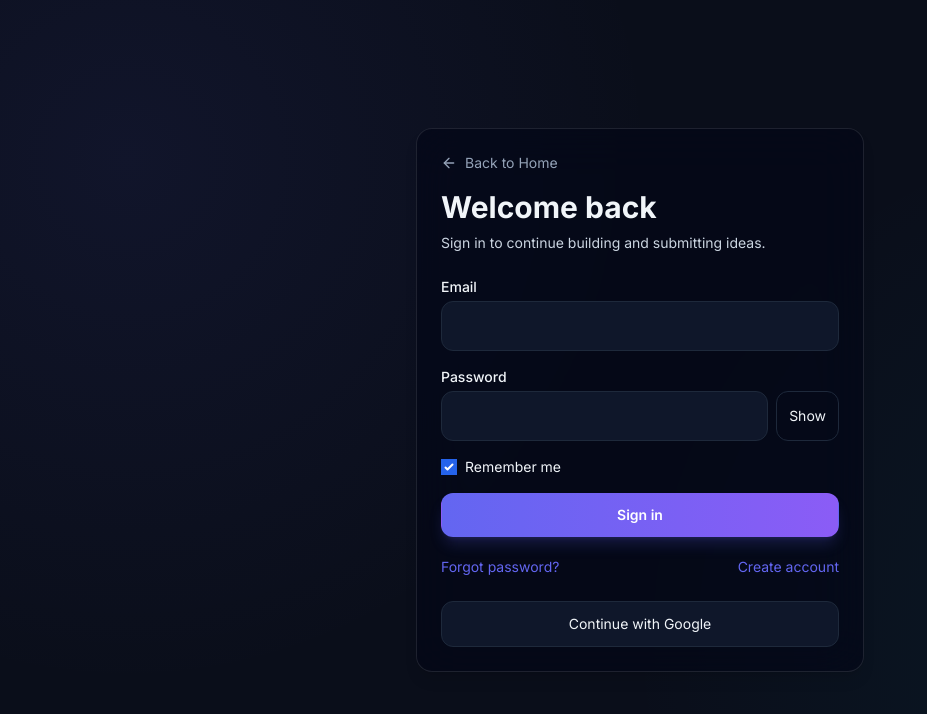
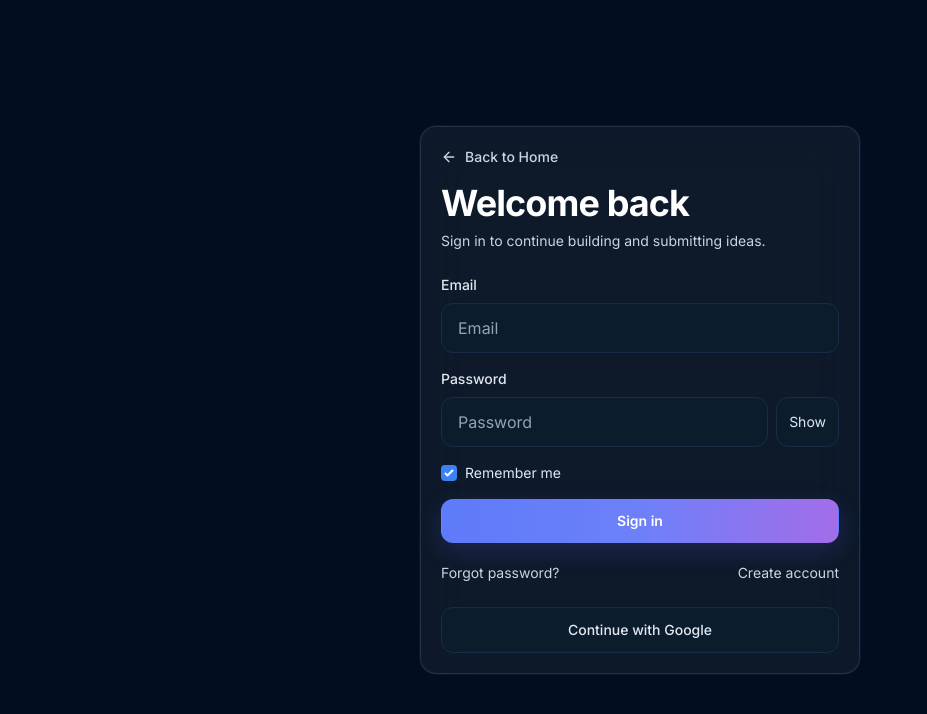
Before and after one commit to shivamrokade6411/Open-Innovation-Marketplace, a Next.js app in the folder apps/frontend/: page /login in a window 1280 px wide. Shown: the top 714 px of the page, without its empty margins (0-927 px from the left). Built offline with nearby package versions, Linux system fonts and the light colour scheme; no server answers.

Commit message:
Update project

```diff
--- a/apps/frontend/src/app/(auth)/login/page.tsx
+++ b/apps/frontend/src/app/(auth)/login/page.tsx
@@ -48,39 +48,74 @@ export default function LoginPage(): JSX.Element {
   };
 
   return (
-    <main className="flex min-h-screen items-center justify-center px-4 py-16">
-      <motion.div initial={{ opacity: 0, y: 24 }} animate={{ opacity: 1, y: 0 }} className="w-full max-w-md">
-        <Card variant="glass" className="bg-white/70 dark:bg-slate-950/60">
-          <Link href="/" className="inline-flex items-center gap-2 text-sm text-slate-500 hover:text-slate-700 dark:text-slate-400 dark:hover:text-slate-200 mb-4 transition-colors">
+    <main className="flex min-h-screen items-center justify-center px-4 py-16 bg-[#020d1f]">
+      <motion.div initial={{ opacity: 0, y: 24 }} animate={{ opacity: 1, y: 0 }} className="w-full max-w-[440px]">
+        <Card variant="glass" className="border border-[#1d2a40] bg-[#061827]/85 px-5 py-5 shadow-[0_0_0_1px_rgba(96,165,250,0.08)] backdrop-blur-xl">
+          <Link href="/" className="mb-4 inline-flex items-center gap-2 text-sm font-medium text-slate-300 transition-colors hover:text-white">
             <ArrowLeft className="h-4 w-4" /> Back to Home
           </Link>
-          <h1 className="text-3xl font-bold">Welcome back</h1>
-          <p className="mt-2 text-sm text-slate-600 dark:text-slate-300">Sign in to continue building and submitting ideas.</p>
+
+          <h1 className="text-4xl font-bold tracking-tight text-white">Welcome back</h1>
+          <p className="mt-2 text-sm text-slate-300">Sign in to continue building and submitting ideas.</p>
+
           <form className="mt-6 space-y-4" onSubmit={handleSubmit(onSubmit)}>
             <div>
-              <label className="mb-1 block text-sm font-medium">Email</label>
-              <input className="w-full rounded-xl border border-slate-200 bg-white/80 px-4 py-3 outline-none dark:border-slate-800 dark:bg-slate-900" {...register('email')} />
-              {errors.email && <p className="mt-1 text-xs text-red-500">{errors.email.message}</p>}
+              <label className="mb-2 block text-sm font-medium text-slate-200">Email</label>
+              <input
+                className="w-full rounded-xl border border-[#1a2c45] bg-[#0b1d2d] px-4 py-3 text-white outline-none placeholder:text-slate-400 focus:border-[#4d9ef9]"
+                placeholder="Email"
+                {...register('email')}
+              />
+              {errors.email && <p className="mt-1 text-xs text-red-400">{errors.email.message}</p>}
             </div>
+
             <div>
-              <label className="mb-1 block text-sm font-medium">Password</label>
+              <label className="mb-2 block text-sm font-medium text-slate-200">Password</label>
               <div className="flex gap-2">
-                <input type={showPassword ? 'text' : 'password'} className="w-full rounded-xl border border-slate-200 bg-white/80 px-4 py-3 outline-none dark:border-slate-800 dark:bg-slate-900" {...register('password')} />
-                <button type="button" className="rounded-xl border border-slate-200 px-3 text-sm dark:border-slate-800" onClick={() => setShowPassword((current) => !current)}>{showPassword ? 'Hide' : 'Show'}</button>
+                <input
+                  type={showPassword ? 'text' : 'password'}
+                  className="w-full rounded-xl border border-[#1a2c45] bg-[#0b1d2d] px-4 py-3 text-white outline-none placeholder:text-slate-400 focus:border-[#4d9ef9]"
+                  placeholder="Password"
+                  {...register('password')}
+                />
+                <button
+                  type="button"
+                  className="rounded-xl border border-[#1a2c45] bg-[#0b1d2d] px-3 text-sm text-slate-200 transition hover:border-[#2e4d76]"
+                  onClick={() => setShowPassword((current) => !current)}
+                >
+                  {showPassword ? 'Hide' : 'Show'}
+                </button>
               </div>
-              {errors.password && <p className="mt-1 text-xs text-red-500">{errors.password.message}</p>}
+              {errors.password && <p className="mt-1 text-xs text-red-400">{errors.password.message}</p>}
             </div>
-            <label className="flex items-center gap-2 text-sm">
-              <input type="checkbox" {...register('rememberMe')} /> Remember me
+
+            <label className="flex items-center gap-2 text-sm text-slate-200">
+              <input type="checkbox" className="h-4 w-4 rounded border-[#1a2c45] bg-[#0b1d2d] text-blue-500" {...register('rememberMe')} />
+              Remember me
             </label>
-            {error && <p className="text-sm text-red-500">{error}</p>}
-            <Button type="submit" className="w-full" loading={isSubmitting}>Sign in</Button>
+
+            {error && <p className="text-sm text-red-400">{error}</p>}
+
+            <Button
+              type="submit"
+              className="w-full rounded-xl border border-transparent bg-gradient-to-r from-[#5e7bf9] via-[#6d80f9] to-[#a36de9] text-white shadow-[0_8px_24px_rgba(108,92,231,0.4)] hover:brightness-110"
+              loading={isSubmitting}
+            >
+              Sign in
+            </Button>
           </form>
-          <div className="mt-5 flex items-center justify-between text-sm">
-            <Link className="text-brand-primary" href="/forgot-password">Forgot password?</Link>
-            <Link className="text-brand-primary" href="/register">Create account</Link>
+
+          <div className="mt-5 flex items-center justify-between text-sm text-slate-300">
+            <Link className="transition hover:text-white" href="/forgot-password">Forgot password?</Link>
+            <Link className="transition hover:text-white" href="/register">Create account</Link>
           </div>
-          <button className="mt-6 w-full rounded-xl border border-slate-200 bg-white/60 px-4 py-3 text-sm dark:border-slate-800 dark:bg-slate-900">Continue with Google</button>
+
+          <button
+            type="button"
+            className="mt-6 w-full rounded-xl border border-[#1a2c45] bg-[#0b1d2d] px-4 py-3 text-sm font-medium text-slate-200 transition hover:border-[#2e4d76] hover:text-white"
+          >
+            Continue with Google
+          </button>
         </Card>
       </motion.div>
     </main>
--- a/apps/frontend/src/app/(auth)/register/page.tsx
+++ b/apps/frontend/src/app/(auth)/register/page.tsx
@@ -117,60 +117,105 @@ export default function RegisterPage(): JSX.Element {
   };
 
   return (
-    <main className="flex min-h-screen items-center justify-center px-4 py-16">
-      <Card variant="glass" className="w-full max-w-2xl bg-white/70 dark:bg-slate-950/60">
+    <main className="flex min-h-screen items-center justify-center bg-[#020d1f] px-4 py-16">
+      <Card variant="glass" className="w-full max-w-[580px] border border-[#1d2a40] bg-[#061827]/85 px-5 py-5 shadow-[0_0_0_1px_rgba(96,165,250,0.08)] backdrop-blur-xl">
         <div className="mb-6">
-          <div className="mb-2 flex items-center justify-between text-sm text-slate-500">
+          <div className="mb-2 flex items-center justify-between text-sm text-slate-300">
             <span>Step {step + 1} of 4</span>
             <span>{Math.round(progress)}%</span>
           </div>
-          <div className="h-2 rounded-full bg-slate-200 dark:bg-slate-800">
-            <div className="h-full rounded-full bg-gradient-to-r from-brand-primary to-brand-accent" style={{ width: `${progress}%` }} />
+          <div className="h-2 rounded-full bg-[#1a2c45]">
+            <div className="h-full rounded-full bg-gradient-to-r from-[#5aa9ff] to-[#8f6ddd]" style={{ width: `${progress}%` }} />
           </div>
         </div>
+
         <motion.div key={step} initial={{ opacity: 0, x: 24 }} animate={{ opacity: 1, x: 0 }} className="space-y-4">
           {step === 0 && (
             <div>
-              <h1 className="text-3xl font-bold">Choose your role</h1>
-              <div className="mt-4 grid grid-cols-1 gap-3 md:grid-cols-3">
+              <h1 className="text-4xl font-bold tracking-tight text-white">Choose your role</h1>
+              <div className="mt-5 grid grid-cols-1 gap-3 md:grid-cols-3">
                 {(['innovator', 'company', 'admin'] as const).map((role) => (
-                  <button key={role} type="button" onClick={() => setValues((current) => ({ ...current, role }))} className={`rounded-2xl border p-4 text-left ${values.role === role ? 'border-brand-primary bg-brand-primary/10' : 'border-slate-200 dark:border-slate-800'}`}>
-                    <div className="font-semibold capitalize">{role}</div>
-                    <div className="text-sm text-slate-500">{role === 'innovator' ? 'Submit ideas' : role === 'company' ? 'Post challenges' : 'Manage the platform'}</div>
+                  <button
+                    key={role}
+                    type="button"
+                    onClick={() => setValues((current) => ({ ...current, role }))}
+                    className={`rounded-2xl border p-4 text-left transition ${values.role === role ? 'border-[#4d9ef9] bg-[#112d4b]' : 'border-[#1a2c45] bg-[#0b1d2d] text-slate-300 hover:border-[#2e4d76]'}`}
+                  >
+                    <div className="text-xl font-semibold capitalize text-white">{role}</div>
+                    <div className="mt-1 text-sm text-slate-300">
+                      {role === 'innovator' ? 'Submit ideas' : role === 'company' ? 'Post challenges' : 'Manage the platform'}
+                    </div>
                   </button>
                 ))}
               </div>
             </div>
           )}
+
           {step === 1 && (
             <div className="grid gap-4 md:grid-cols-2">
-              <input className="rounded-xl border border-slate-200 bg-white/80 px-4 py-3 dark:border-slate-800 dark:bg-slate-900" placeholder="Full name" value={values.name} onChange={(event) => setValues((current) => ({ ...current, name: event.target.value }))} />
-              <input className="rounded-xl border border-slate-200 bg-white/80 px-4 py-3 dark:border-slate-800 dark:bg-slate-900" placeholder="Email" value={values.email} onChange={(event) => setValues((current) => ({ ...current, email: event.target.value }))} />
-              <input className="rounded-xl border border-slate-200 bg-white/80 px-4 py-3 md:col-span-2 dark:border-slate-800 dark:bg-slate-900" placeholder="Password" type="password" value={values.password} onChange={(event) => setValues((current) => ({ ...current, password: event.target.value }))} />
+              <input
+                className="rounded-xl border border-[#1a2c45] bg-[#0b1d2d] px-4 py-3 text-white outline-none placeholder:text-slate-400 focus:border-[#4d9ef9]"
+                placeholder="Full name"
+                value={values.name}
+                onChange={(event) => setValues((current) => ({ ...current, name: event.target.value }))}
+              />
+              <input
+                className="rounded-xl border border-[#1a2c45] bg-[#0b1d2d] px-4 py-3 text-white outline-none placeholder:text-slate-400 focus:border-[#4d9ef9]"
+                placeholder="Email"
+                value={values.email}
+                onChange={(event) => setValues((current) => ({ ...current, email: event.target.value }))}
+              />
+              <input
+                className="rounded-xl border border-[#1a2c45] bg-[#0b1d2d] px-4 py-3 text-white outline-none placeholder:text-slate-400 focus:border-[#4d9ef9] md:col-span-2"
+                placeholder="Password"
+                type="password"
+                value={values.password}
+                onChange={(event) => setValues((current) => ({ ...current, password: event.target.value }))}
+              />
             </div>
           )}
+
           {step === 2 && (
             <div className="grid gap-4 md:grid-cols-2">
-              <input className="rounded-xl border border-slate-200 bg-white/80 px-4 py-3 dark:border-slate-800 dark:bg-slate-900" placeholder="Company name (if applicable)" value={values.companyName} onChange={(event) => setValues((current) => ({ ...current, companyName: event.target.value }))} />
-              <input className="rounded-xl border border-slate-200 bg-white/80 px-4 py-3 dark:border-slate-800 dark:bg-slate-900" placeholder="Skills separated by commas" value={values.skills} onChange={(event) => setValues((current) => ({ ...current, skills: event.target.value }))} />
-              <textarea className="min-h-32 rounded-xl border border-slate-200 bg-white/80 px-4 py-3 md:col-span-2 dark:border-slate-800 dark:bg-slate-900" placeholder="Bio" value={values.bio} onChange={(event) => setValues((current) => ({ ...current, bio: event.target.value }))} />
+              <input
+                className="rounded-xl border border-[#1a2c45] bg-[#0b1d2d] px-4 py-3 text-white outline-none placeholder:text-slate-400 focus:border-[#4d9ef9]"
+                placeholder="Company name"
+                value={values.companyName}
+                onChange={(event) => setValues((current) => ({ ...current, companyName: event.target.value }))}
+              />
+              <input
+                className="rounded-xl border border-[#1a2c45] bg-[#0b1d2d] px-4 py-3 text-white outline-none placeholder:text-slate-400 focus:border-[#4d9ef9]"
+                placeholder="Skills"
+                value={values.skills}
+                onChange={(event) => setValues((current) => ({ ...current, skills: event.target.value }))}
+              />
+              <textarea
+                className="min-h-32 rounded-xl border border-[#1a2c45] bg-[#0b1d2d] px-4 py-3 text-white outline-none placeholder:text-slate-400 focus:border-[#4d9ef9] md:col-span-2"
+                placeholder="Bio"
+                value={values.bio}
+                onChange={(event) => setValues((current) => ({ ...current, bio: event.target.value }))}
+              />
             </div>
           )}
-          {step === 3 && <div className="rounded-2xl border border-dashed border-slate-300 p-6 text-sm dark:border-slate-700">We will send a verification email after registration.</div>}
+
+          {step === 3 && <div className="rounded-2xl border border-dashed border-[#2a3a54] bg-[#0b1d2d] p-6 text-sm text-slate-300">We will send a verification email after registration.</div>}
+
           {error && (
-            <div className="flex items-start gap-3 rounded-xl border border-red-500/20 bg-red-500/10 p-4 text-red-400 dark:border-red-500/30 dark:bg-red-950/20">
-              <AlertCircle className="h-5 w-5 flex-shrink-0 mt-0.5" />
-              <div className="text-sm font-medium space-y-1">
+            <div className="flex items-start gap-3 rounded-xl border border-red-500/20 bg-red-500/10 p-4 text-red-300">
+              <AlertCircle className="mt-0.5 h-5 w-5 flex-shrink-0" />
+              <div className="space-y-1 text-sm font-medium">
                 {error.split('\n').map((err, i) => (
                   <div key={i}>{err}</div>
                 ))}
               </div>
             </div>
           )}
-          <div className="flex items-center justify-between gap-3">
+
+          <div className="flex items-center justify-between gap-3 pt-2">
             <Button
               type="button"
               variant="secondary"
+              className="rounded-xl bg-[#0b1d2d] text-white hover:bg-[#112d4b]"
               onClick={() => {
                 if (step === 0) {
                   router.push('/login');
@@ -181,7 +226,13 @@ export default function RegisterPage(): JSX.Element {
             >
               Back
             </Button>
-            <Button type="button" onClick={submitStep}>{step === 3 ? 'Create account' : 'Continue'}</Button>
+            <Button
+              type="button"
+              className="rounded-xl bg-gradient-to-r from-[#5e7bf9] via-[#6d80f9] to-[#a36de9] text-white shadow-[0_8px_24px_rgba(108,92,231,0.4)] hover:brightness-110"
+              onClick={submitStep}
+            >
+              {step === 3 ? 'Create account' : 'Continue'}
+            </Button>
           </div>
         </motion.div>
       </Card>
--- a/apps/frontend/src/app/globals.css
+++ b/apps/frontend/src/app/globals.css
@@ -28,11 +28,14 @@ html.dark {
 
 body {
   @apply bg-surface-light text-slate-900 dark:bg-surface-dark dark:text-slate-100 transition-colors duration-200;
-  background-image: radial-gradient(circle at 10% 20%, rgba(99, 102, 241, 0.04), transparent 40%),
-                    radial-gradient(circle at 90% 80%, rgba(6, 182, 212, 0.04), transparent 40%);
+  background-image: radial-gradient(circle at 10% 20%, rgba(30, 64, 175, 0.14), transparent 35%),
+                    radial-gradient(circle at 78% 78%, rgba(34, 211, 238, 0.12), transparent 32%),
+                    linear-gradient(180deg, #040d1d 0%, #07162d 100%);
+  min-height: 100vh;
 }
 
 .dark body {
-  background-image: radial-gradient(circle at 10% 20%, rgba(99, 102, 241, 0.08), transparent 40%),
-                    radial-gradient(circle at 90% 80%, rgba(6, 182, 212, 0.06), transparent 40%);
+  background-image: radial-gradient(circle at 10% 20%, rgba(59, 130, 246, 0.18), transparent 35%),
+                    radial-gradient(circle at 78% 78%, rgba(56, 189, 248, 0.10), transparent 32%),
+                    linear-gradient(180deg, #020c18 0%, #061a2d 100%);
 }
```
Also changed, not shown: apps/frontend/src/app/(public)/page.tsx (+0 -13 lines), 1 other file (tests, documents, lock files or other folders).
